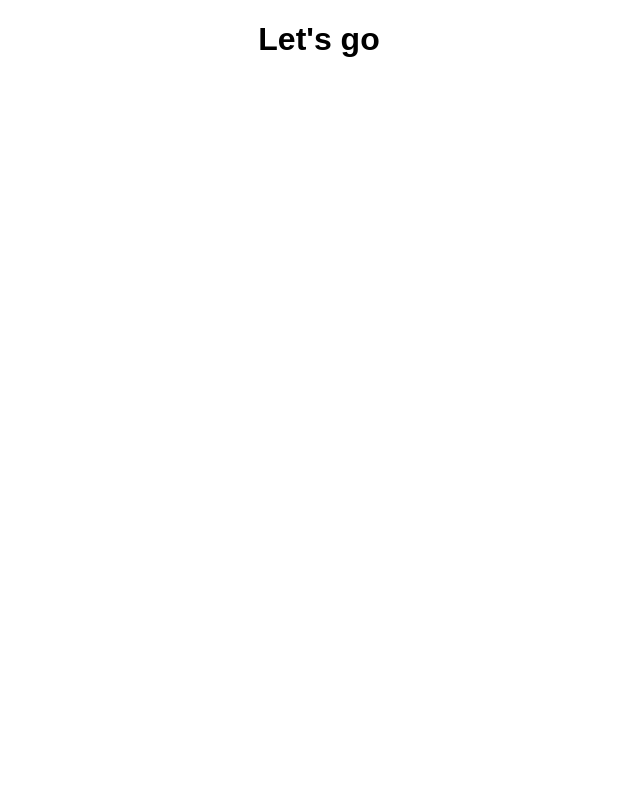
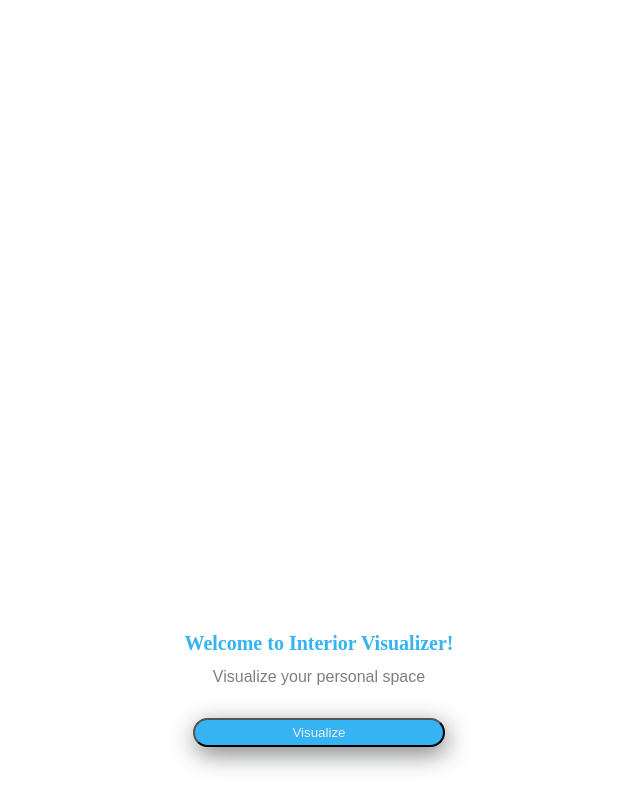
Before and after one commit to AshwinAashu/Interior-visualizer, a React (Create React App) app: page / in a window 1280 px wide. Shown: the whole page, without its empty margins (321-961 px from the left). Built offline with nearby package versions, Linux system fonts and the light colour scheme.

Commit message:
WelcomeScreen Component

```diff
--- a/package.json
+++ b/package.json
@@ -7,6 +7,7 @@
   "dependencies": {
     "react": "17.0.2",
     "react-dom": "17.0.2",
+    "react-router-dom": "6.0.2",
     "react-scripts": "4.0.0"
   },
   "devDependencies": {
--- a/src/App.js
+++ b/src/App.js
@@ -1,9 +1,12 @@
 import "./styles.css";
+import WelcomeScreen from "./component/WelcomeScreen";
 
 export default function App() {
   return (
     <div className="App">
-      <h1>Let's go </h1>
+      <div className="container-main">
+        <WelcomeScreen />
+      </div>
     </div>
   );
 }
--- /dev/null
+++ b/src/component/WelcomeScreen.jsx
@@ -0,0 +1,10 @@
+const WelcomeScreen = () => {
+  return (
+    <div className="welcome-main">
+      <div className="title-main">Welcome to Interior Visualizer!</div>
+      <div className="title-sub">Visualize your personal space</div>
+      <button className="btn-primary">Visualize</button>
+    </div>
+  );
+};
+export default WelcomeScreen;
--- a/src/styles.css
+++ b/src/styles.css
@@ -1,4 +1,33 @@
+:root {
+  --main-color: #35b3f2;
+  --sub-color: #7d7f80;
+  --btn-primary-color: #35b3f2;
+}
+
 .App {
   font-family: sans-serif;
   text-align: center;
 }
+.welcome-main {
+  margin-top: 50%;
+}
+.title-main {
+  font-size: 20px;
+  color: var(--main-color);
+  font-weight: bold;
+  font-family: "Noto-Sans";
+}
+.title-sub {
+  color: var(--sub-color);
+  font-size: 16px;
+  padding: 1%;
+}
+.btn-primary {
+  background-color: var(--btn-primary-color);
+  color: #eee;
+  border-radius: 50px;
+  box-shadow: 2px 7px 25px var(--sub-color);
+  padding: 5px;
+  margin-top: 20px;
+  width: 20%;
+}
```
